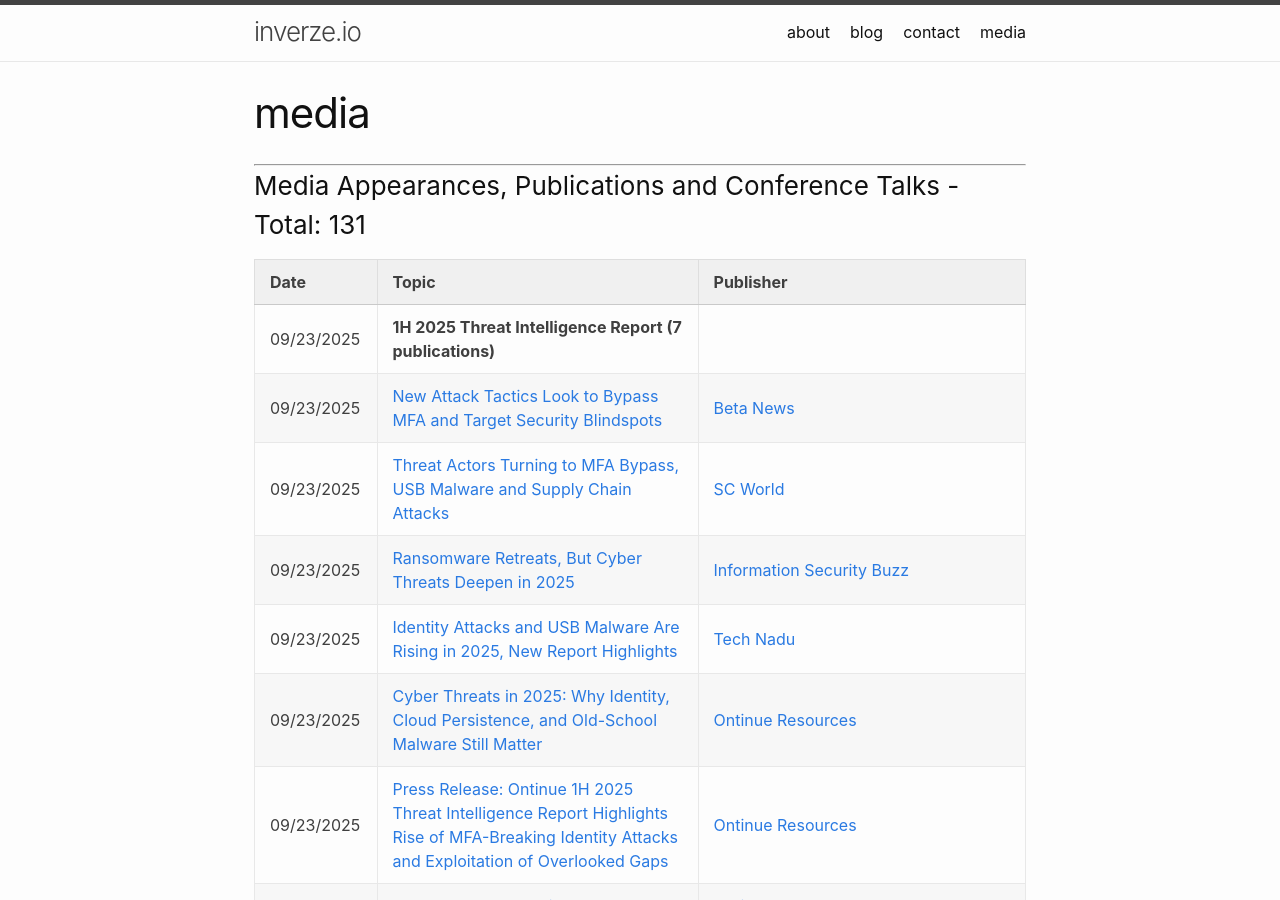
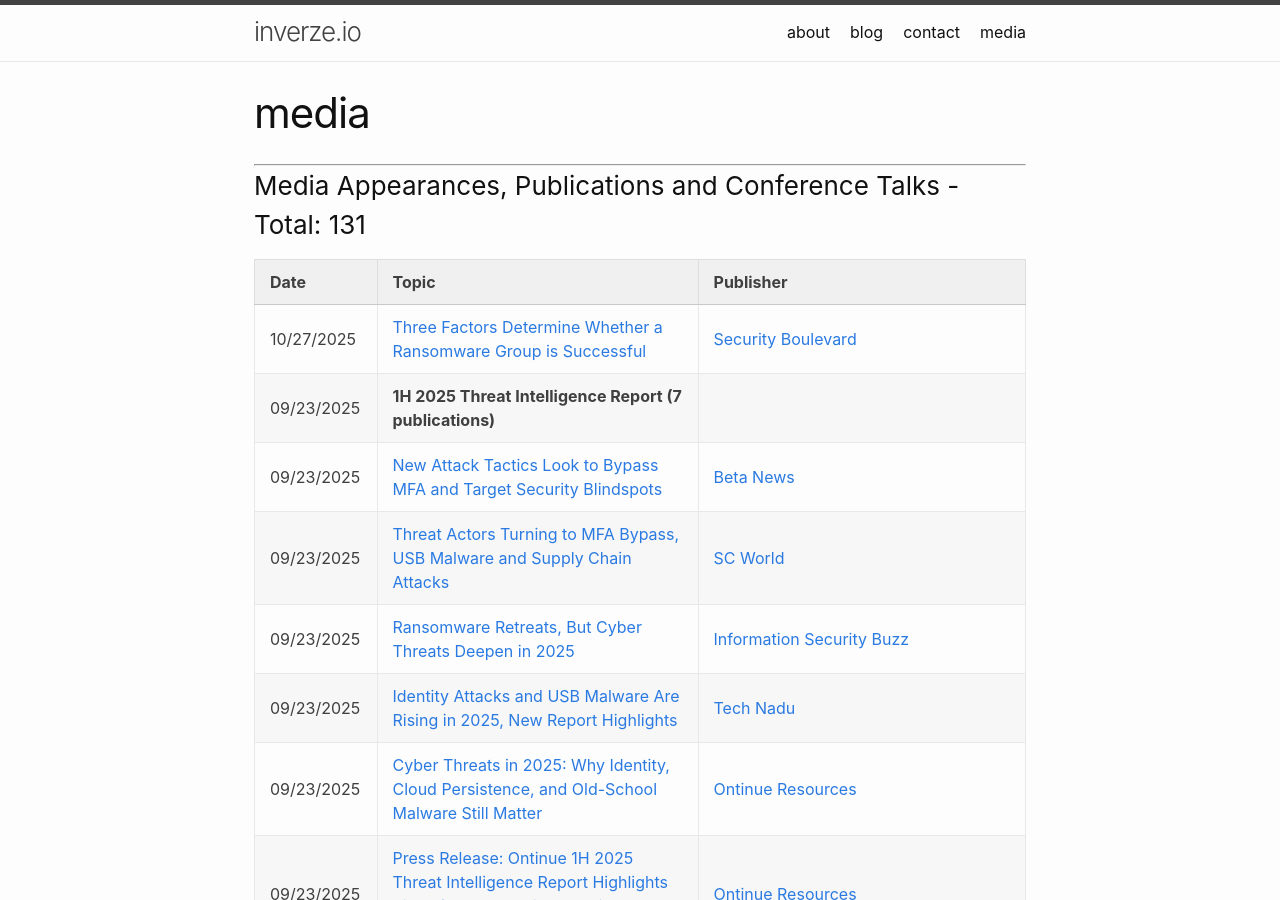
Before and after one commit to inverzeio/blog, a Jekyll site: the page built from media.md, in a window 1280 px wide and 900 px high. Built offline with Jekyll 4.4.1, drawn with Linux system fonts in a browser that asks for light colours.

Commit message:
Update media.md

```diff
--- a/media.md
+++ b/media.md
@@ -9,6 +9,7 @@
 
 | Date | Topic | Publisher |
 | ------------- | :------------- | :------------- |
+| 10/27/2025 | [Three Factors Determine Whether a Ransomware Group is Successful](https://securityboulevard.com/2025/10/three-factors-determine-whether-a-ransomware-group-is-successful/) | [Security Boulevard](https://securityboulevard.com)
 | 09/23/2025 | **1H 2025 Threat Intelligence Report (7 publications)** |
 | 09/23/2025 | [New Attack Tactics Look to Bypass MFA and Target Security Blindspots](https://betanews.com/2025/09/23/new-attack-tactics-look-to-bypass-mfa-and-target-security-blindspots/) | [Beta News](https://betanews.com) |
 | 09/23/2025 | [Threat Actors Turning to MFA Bypass, USB Malware and Supply Chain Attacks](https://www.scworld.com/news/threat-actors-turning-to-mfa-bypass-usb-malware-and-supply-chain-attacks) | [SC World](https://www.scworld.com) |
```
